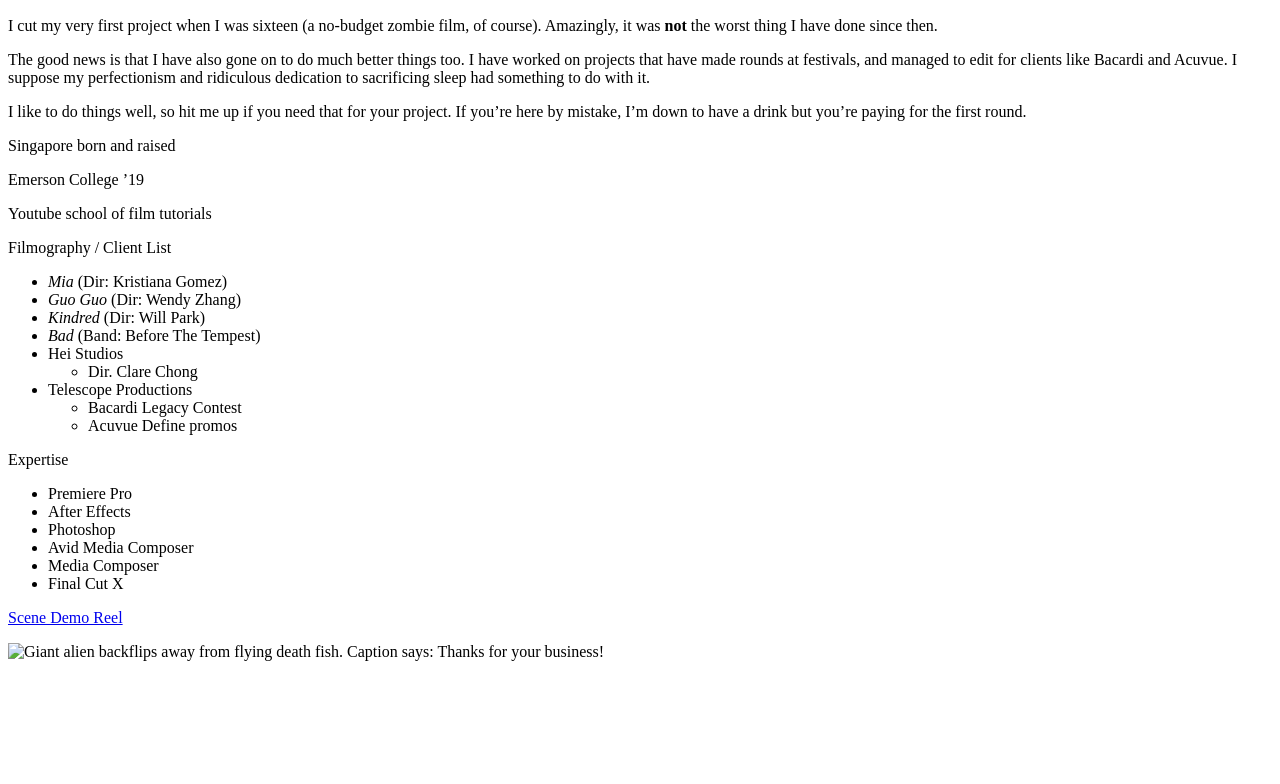
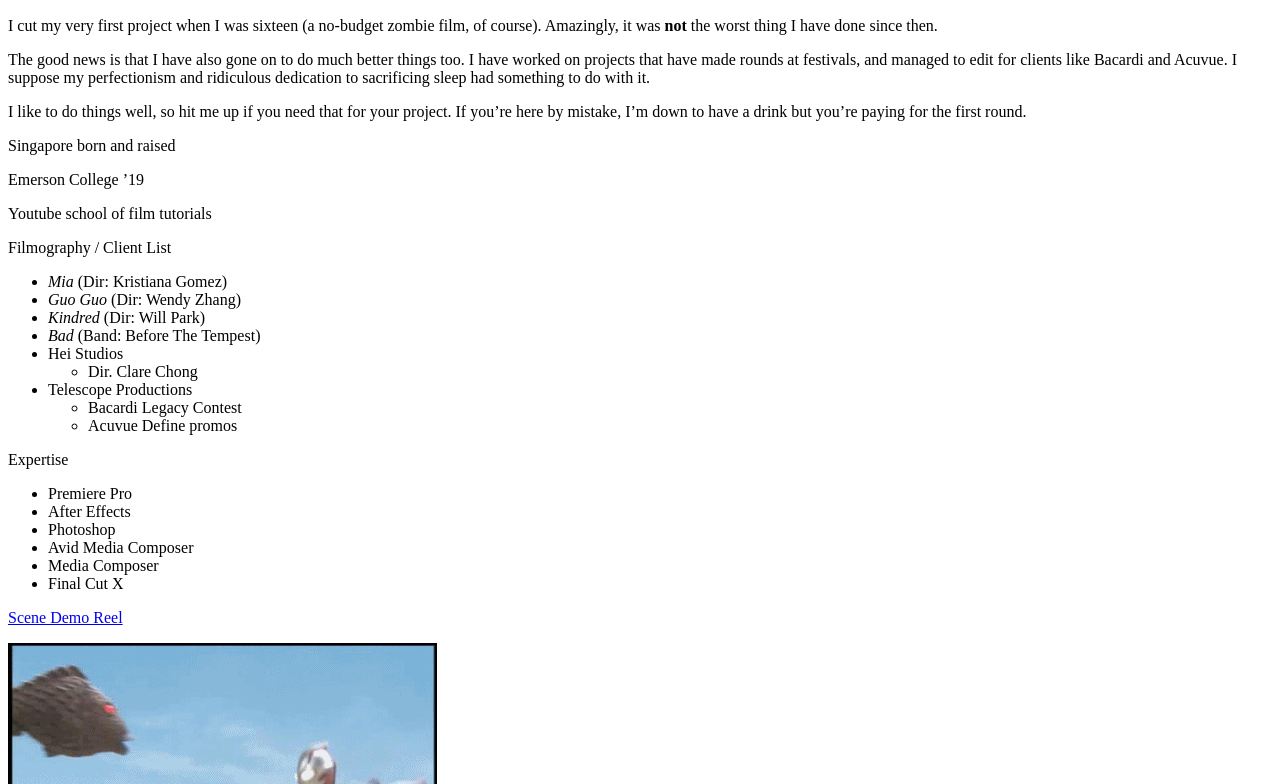
Before and after one commit to benjamincher/Structural-HTML-, a plain HTML site: page portfolio_home/index.html in a window 1280 px wide. Shown: the part 168-952 px from the top of the page. Before the commit the page ends 837 px from the top, so only its background shows below. Drawn offline with Linux system fonts and the light colour scheme; the site is published under a folder, as on GitHub Pages, so addresses that start at the root find nothing.

Commit message:
Update index.html

```diff
--- a/portfolio_home/index.html
+++ b/portfolio_home/index.html
@@ -51,7 +51,7 @@
 		</ul>
 		<p><a href="https://vimeo.com/183214767">Scene Demo Reel</a></p>
 
-		<img src="/picture/image/ultrman.gif" alt="Giant alien backflips away from flying death fish. Caption says: Thanks for your business!">
+		<img src="picture/image/ultrman.gif" alt="Giant alien backflips away from flying death fish. Caption says: Thanks for your business!">
 	</article>
 </body>
 </html>
```
